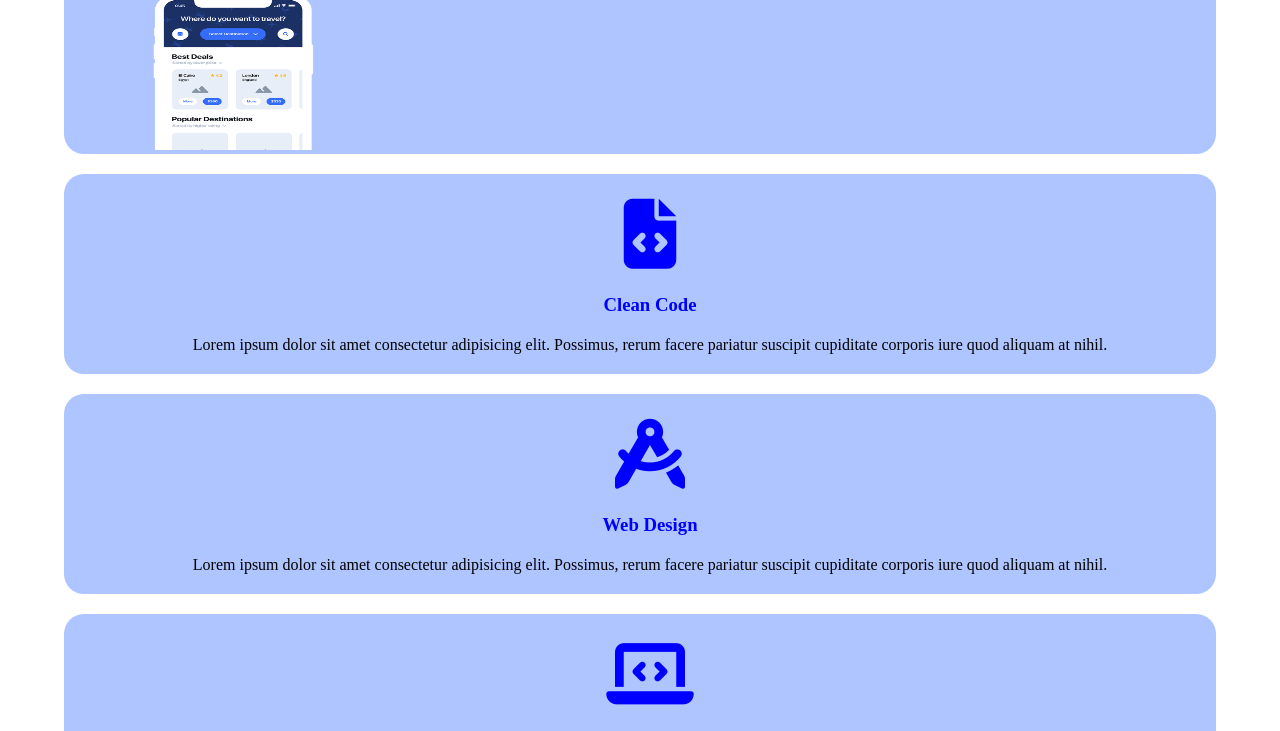
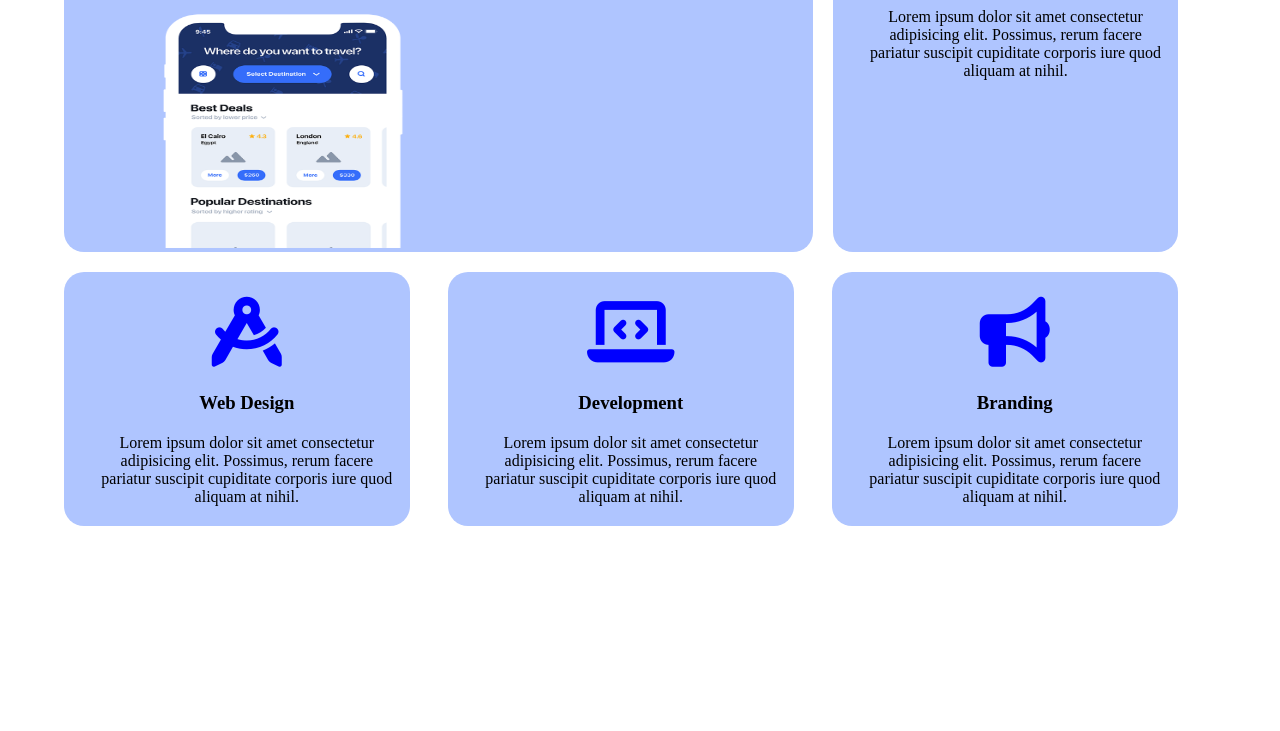
Before and after one commit to MarcoPerta/htmlcss-responsive-layout, a plain HTML site: page index.html in a window 1280 px wide. Shown: the part 254-985 px from the top of the page. After the commit the page ends 800 px from the top, so only its background shows below. Drawn offline with Linux system fonts and the light colour scheme.

Commit message:
prima section finita per tutti i dispositivi

```diff
--- a/assets/CSS/style.css
+++ b/assets/CSS/style.css
@@ -10,6 +10,14 @@
 
 .wht{
     color: white;
+}
+
+.blue{
+    color: blue;
+}
+
+.txt-cntr{
+    text-align: center;
 }
 
 /* utilities */
@@ -57,6 +65,15 @@ header{
     padding: 5px;
     border: none;
    }
+
+   .header-menu-pc{
+    display: block;
+   }
+
+   .hamburger{
+    display: none;
+   }
+
 }
 /* fine nav bar pc */
 /* inizio header per smartphone, tablet */
@@ -66,12 +83,12 @@ header{
 .first{
     flex-direction: column;
     padding-top: 100px;
+    width: 90%;
+    margin: auto;
 }
 
 .first-section-card, .second-section-card{
     background-color: #afc5ff;
-    width: 90%;
-    margin: auto;
     border-radius: 20px;
     padding-left: 20px;
     margin-bottom: 20px;
@@ -104,21 +121,52 @@ header{
     margin-left: 50px;
 }
 /* fine prima card */
-/* inizio seconda card */
-.second-section-card{
-    text-align: center;
-}
+/* inizio seconda carda e relative card successive uguali */
 
 .second-section-card .fa-file-code, .fa-compass-drafting, .fa-laptop-code, .fa-bullhorn{
     font-size: 70px;
     padding: 25px 0px;
 }
 
-.second-section-card h3, .fa-file-code, .fa-compass-drafting, .fa-laptop-code, .fa-bullhorn {
-    color: blue;
+.second-section-card p {
+    padding: 20px 14px;
+}
+/* fine seconda carda e relative card successive uguali */
+
+/* inizio section per tablet e pc */
+@media screen and (min-width: 469px) {
+
+    .first{
+        flex-direction: row;
+        flex-wrap: wrap;
+        width: 90%;
+        margin: auto;
+    }
+
+    .first-section-card{
+        flex-basis: 65%;
+        margin-right: 20px;
+    }
+
+    .second-section-card{
+        flex-basis: 30%;
+    }
+
+    .basis {
+        width: calc(100% / 3);
+        margin-right:auto ;
+    }
+
+    .first-section-card img{
+        width: 230px;
+        height: 210px;
+    }
 }
 
-.second-section-card p {
-    padding: 20px 0px;
+@media screen and (min-width: 768px){
+    .first-section-card img{
+        width: 300px;
+        height: 240px;
+    }
 }
-/* fine seconda card */
+/* fine section per tablet e pc*/
--- a/index.html
+++ b/index.html
@@ -22,13 +22,15 @@
                     <li>Testimonial</li>
                     <li>Features</li>
                     <li>About us</li>
+                    <button class="btn-white">Get Started</button>
                 </ul>
-                <button class="btn-white">Get Started</button>
+                <!-- <button class="btn-white">Get Started</button> -->
             </div>
         </div>
     </header>
 
     <section class="first flex">
+
             <div class="first-section-card">
                 <h3>Get a Demo application</h3>
                 <p>Lorem ipsum dolor sit amet consectetur adipisicing elit. Maxime assumenda aliquam quisquam veritatis, nemo impedit, totam quam id consectetur fugiat minima reprehenderit reiciendis quasi? Cum voluptate recusandae praesentium pariatur iusto!</p>
@@ -38,29 +40,32 @@
                 <img src="assets/img/phone.png" alt="telefono">
             </div>
 
-        <div class="second-section-card">
-            <i class="fa-solid fa-file-code"></i>
-            <h3>Clean Code</h3>
+            <div class="second-section-card txt-cntr">
+                <i class="fa-solid fa-file-code blue"></i>
+                <h3 class="blue">Clean Code</h3>
                 <p>Lorem ipsum dolor sit amet consectetur adipisicing elit. Possimus, rerum facere pariatur suscipit cupiditate corporis iure quod aliquam at nihil.</p>
             </div>
 
-        <div class="second-section-card">
-            <i class="fa-solid fa-compass-drafting"></i>
+            <div class="second-section-card basis txt-cntr">
+                <i class="fa-solid fa-compass-drafting blue"></i>
                 <h3>Web Design</h3>
                 <p>Lorem ipsum dolor sit amet consectetur adipisicing elit. Possimus, rerum facere pariatur suscipit cupiditate corporis iure quod aliquam at nihil.</p>
             </div>
 
-        <div class="second-section-card">
-            <i class="fa-solid fa-laptop-code"></i>
+            <div class="second-section-card basis txt-cntr">
+                <i class="fa-solid fa-laptop-code blue"></i>
                 <h3>Development</h3>
                 <p>Lorem ipsum dolor sit amet consectetur adipisicing elit. Possimus, rerum facere pariatur suscipit cupiditate corporis iure quod aliquam at nihil.</p>
             </div>
 
-        <div class="second-section-card">
-            <i class="fa-solid fa-bullhorn"></i>
+            <div class="second-section-card basis txt-cntr">
+                <i class="fa-solid fa-bullhorn blue"></i>
                 <h3>Branding</h3>
                 <p>Lorem ipsum dolor sit amet consectetur adipisicing elit. Possimus, rerum facere pariatur suscipit cupiditate corporis iure quod aliquam at nihil.</p>
             </div>
+
+        </div>
+
     </section>
 </body>
 </html>
```
Lines whose indentation alone changed are shown as unchanged.
